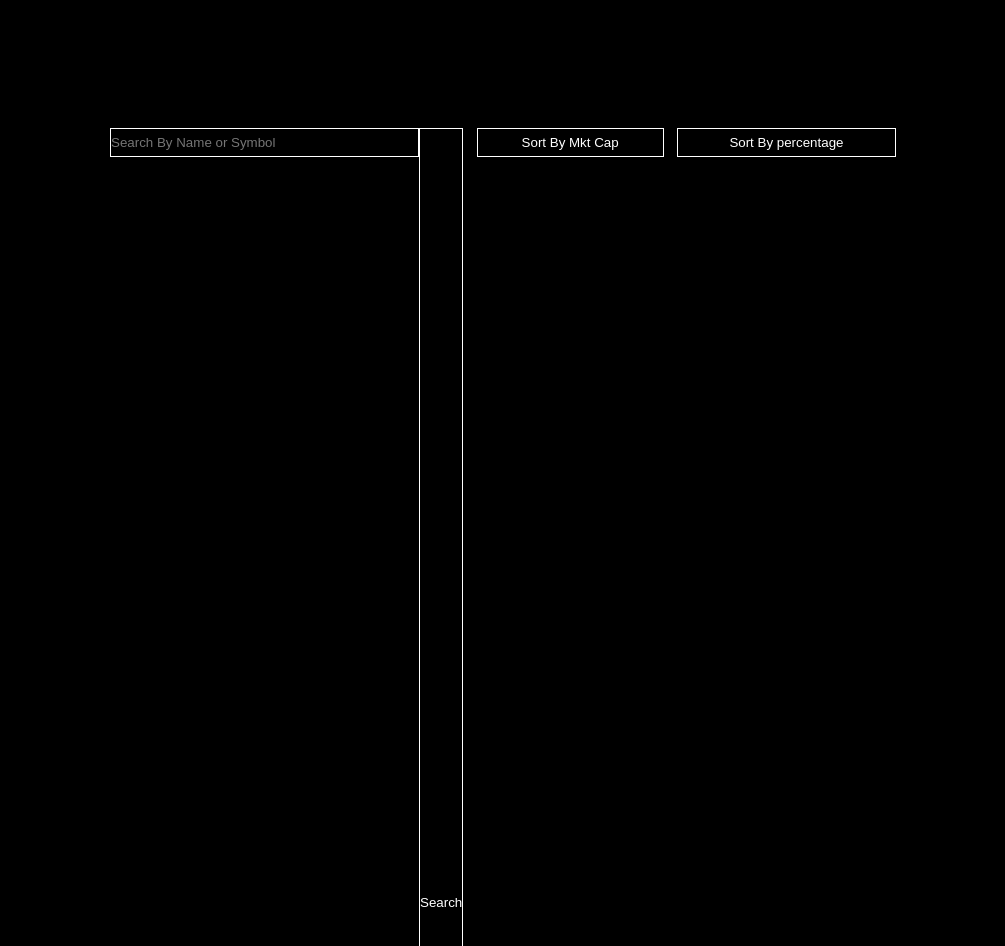
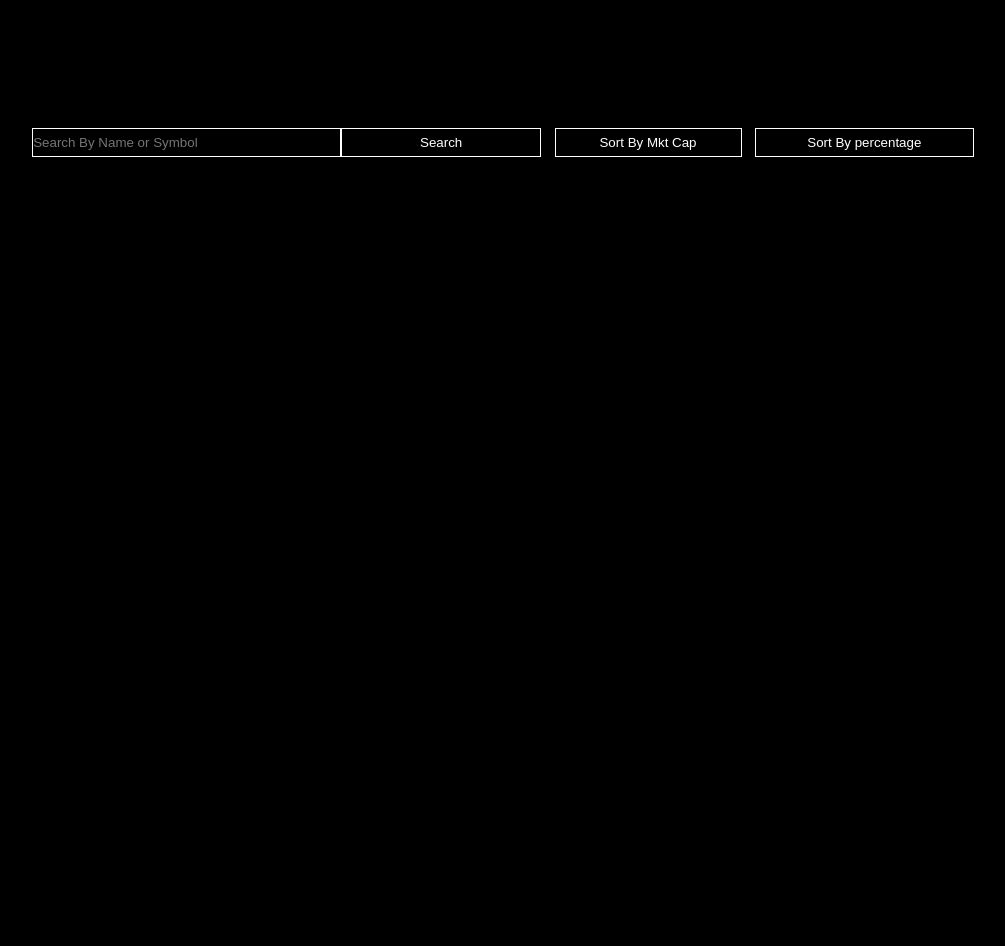
Before and after one commit to Ndubey108/acciofe2, a plain HTML site: page index.html in a window 1280 px wide. Shown: the top 946 px of the page, without its empty margins (137-1142 px from the left). Drawn offline with Linux system fonts and the light colour scheme; no server answers.

Commit message:
Update index.css

```diff
--- a/index.css
+++ b/index.css
@@ -19,7 +19,11 @@ left: -1149px;
 top: -741px;
 
 
-
+ #search{
+    width:200px;
+    height:29px;
+}
+tab
 }
 button,input {
 background-color:black;
```
